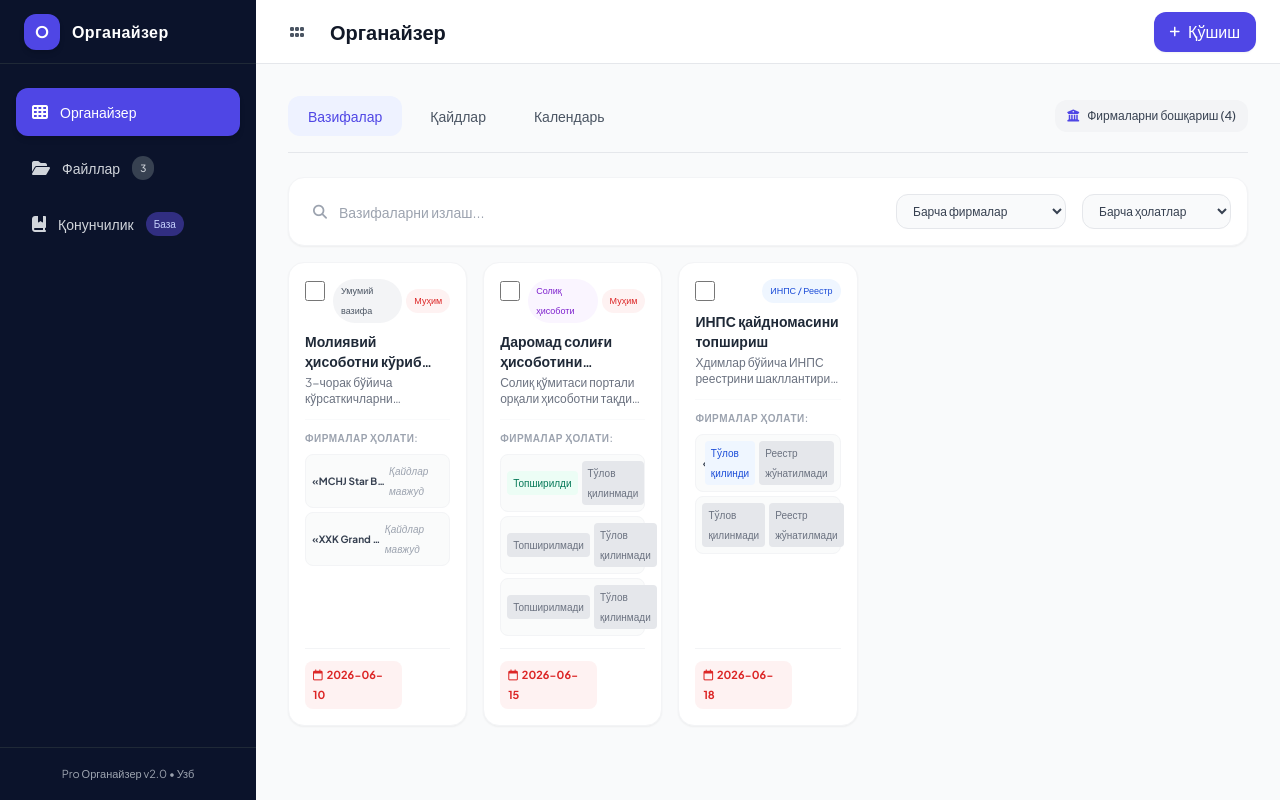
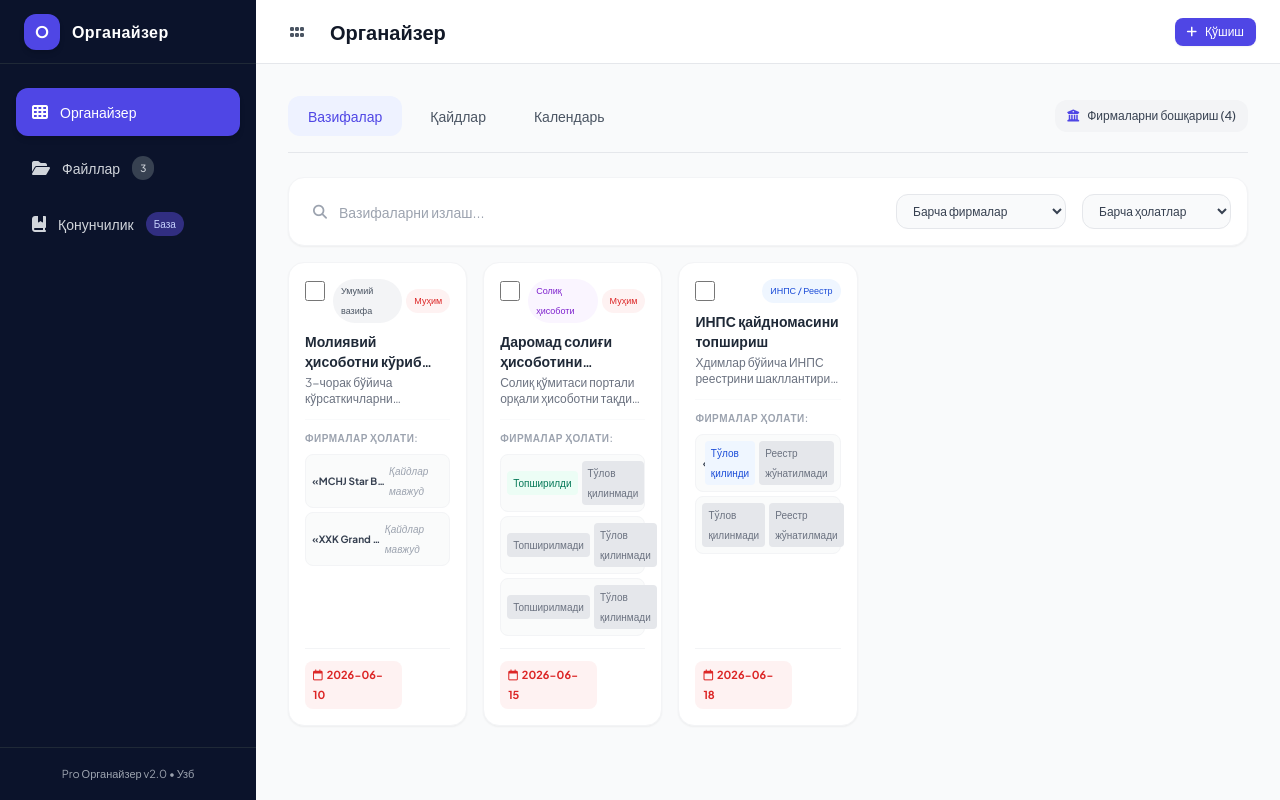
Before and after one commit to ilhomjonyuldashev-svg/ilxomjon, a plain HTML site: page index.html in a window 1280 px wide. Drawn offline with nearby package versions, Linux system fonts and the light colour scheme.

Commit message:
Update index.html

```diff
--- a/index.html
+++ b/index.html
@@ -96,7 +96,7 @@
             </div>
 
             <div class="flex items-center space-x-3">
-                <button onclick="openAddModal()" class="flex items-center space-x-2 bg-indigo-600 hover:bg-indigo-700 text-white px-4 py-2 rounded-xl font-medium text-sm sm:text-base transition-all shadow-sm">
+                <button onclick="openAddModal()" class="flex items-center space-x-2 bg-indigo-600 hover:bg-indigo-700 text-white px-3 py-1.5 rounded-lg font-medium text-xs transition-all shadow-sm">
                     <i class="fa-solid fa-plus text-xs"></i>
                     <span id="add-btn-text">Қўшиш</span>
                 </button>
```
